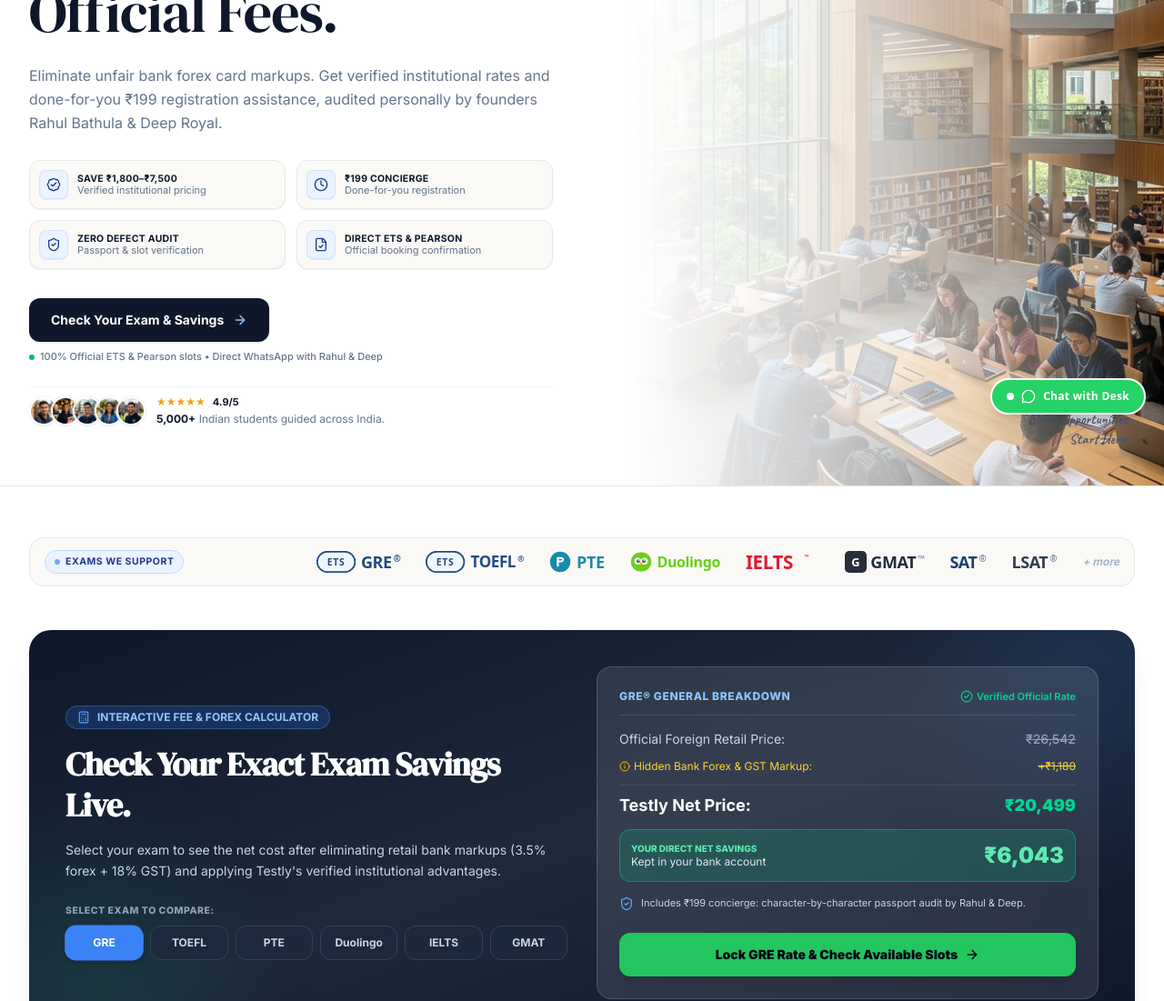
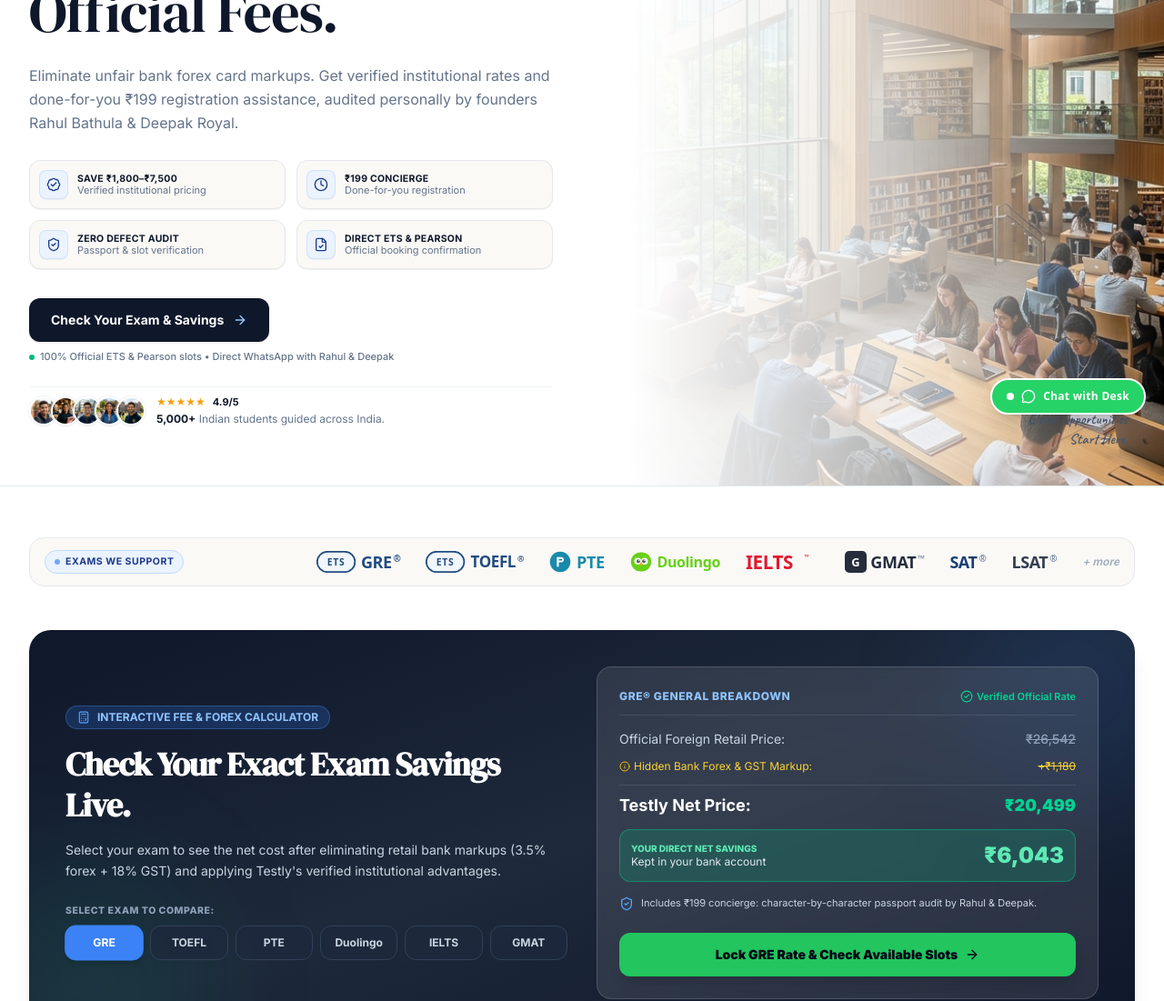
Before and after one commit to rahulbathula04/testly, a React (Vite) app: page / in a window 1280 px wide. Shown: the part 324-1425 px from the top of the page at 91% size. Built offline with nearby package versions, Linux system fonts and the light colour scheme.

Commit message:
fix(leadership): correct co-founder name to Deepak Royal across all pages, modals, and data models

```diff
--- a/src/components/BrandValues.jsx
+++ b/src/components/BrandValues.jsx
@@ -18,7 +18,7 @@
     icon: Headphones,
     title: 'Human',
     subtitle: 'Real Support',
-    description: 'Direct WhatsApp and desk support from founders Rahul Bathula & Deep Royal in Hyderabad—never automated bots.'
+    description: 'Direct WhatsApp and desk support from founders Rahul Bathula & Deepak Royal in Hyderabad—never automated bots.'
   },
   {
     icon: Zap,
--- a/src/components/ExitIntentModal.jsx
+++ b/src/components/ExitIntentModal.jsx
@@ -58,7 +58,7 @@
   };
 
   const waHoldUrl = `https://wa.me/919347379041?text=${encodeURIComponent(
-    'Hi Rahul & Deep! Please hold today’s institutional exam discount rate for me before quota resets.'
+    'Hi Rahul & Deepak! Please hold today’s institutional exam discount rate for me before quota resets.'
   )}`;
 
   return (
--- a/src/components/Hero.jsx
+++ b/src/components/Hero.jsx
@@ -85,7 +85,7 @@
 
           {/* Subheading */}
           <p className="text-[13.5px] xs:text-[14.5px] sm:text-[16px] text-[#64748B] font-normal leading-relaxed">
-            Eliminate unfair bank forex card markups. Get verified institutional rates and done-for-you ₹199 registration assistance, audited personally by founders Rahul Bathula & Deep Royal.
+            Eliminate unfair bank forex card markups. Get verified institutional rates and done-for-you ₹199 registration assistance, audited personally by founders Rahul Bathula & Deepak Royal.
           </p>
 
           {/* 4 Value Pillars — Compact 2x2 on all screens */}
@@ -117,7 +117,7 @@
             </button>
             <p className="text-[10.5px] sm:text-[11px] text-[#64748B] font-medium flex items-center gap-1.5">
               <span className="w-1.5 h-1.5 rounded-full bg-emerald-500 shrink-0" />
-              <span>100% Official ETS & Pearson slots • Direct WhatsApp with Rahul & Deep</span>
+              <span>100% Official ETS & Pearson slots • Direct WhatsApp with Rahul & Deepak</span>
             </p>
           </div>
 
--- a/src/components/LeadCaptureModal.jsx
+++ b/src/components/LeadCaptureModal.jsx
@@ -225,7 +225,7 @@
               {/* Reassurance Guarantee with Founders */}
               <div className="bg-slate-50 border border-slate-200/80 rounded-xl p-2.5 text-[11px] text-slate-600 flex items-center gap-2">
                 <Lock className="w-3.5 h-3.5 text-emerald-600 shrink-0" />
-                <span>Audited directly by founders Rahul & Deep. Zero advance payment needed now.</span>
+                <span>Audited directly by founders Rahul & Deepak. Zero advance payment needed now.</span>
               </div>
 
               {/* Primary Submit Button */}
@@ -246,7 +246,7 @@
                   className="inline-flex items-center gap-1.5 text-xs font-bold text-[#128C7E] hover:text-[#075E54] transition-colors"
                 >
                   <MessageCircle className="w-3.5 h-3.5" />
-                  <span>Prefer WhatsApp? Chat directly with Rahul & Deep →</span>
+                  <span>Prefer WhatsApp? Chat directly with Rahul & Deepak →</span>
                 </a>
               </div>
 
@@ -275,7 +275,7 @@
                   Booking Request Received!
                 </h4>
                 <p className="text-xs text-slate-600 font-medium">
-                  Founders <strong>Rahul Bathula</strong> or <strong>Deep Royal</strong> are reviewing test slot availability for <strong>{exam}</strong>.
+                  Founders <strong>Rahul Bathula</strong> or <strong>Deepak Royal</strong> are reviewing test slot availability for <strong>{exam}</strong>.
                 </p>
               </div>
 
@@ -292,13 +292,13 @@
               </div>
 
               <a
-                href={`https://wa.me/919347379041?text=${encodeURIComponent(`Hi Rahul & Deep! I just submitted my booking request for ${exam} (${name}). Please share available test slots.`)}`}
+                href={`https://wa.me/919347379041?text=${encodeURIComponent(`Hi Rahul & Deepak! I just submitted my booking request for ${exam} (${name}). Please share available test slots.`)}`}
                 target="_blank"
                 rel="noopener noreferrer"
                 className="w-full bg-[#25D366] hover:bg-[#128C7E] text-white font-bold text-xs py-3 px-4 rounded-xl flex items-center justify-center gap-2 shadow-md transition-all cursor-pointer"
               >
                 <MessageCircle className="w-4 h-4" />
-                <span>Open WhatsApp with Rahul & Deep</span>
+                <span>Open WhatsApp with Rahul & Deepak</span>
               </a>
             </div>
           )}
--- a/src/components/PriceProof.jsx
+++ b/src/components/PriceProof.jsx
@@ -222,7 +222,7 @@
                 {/* ₹199 Concierge Guarantee */}
                 <div className="pt-1 text-[11px] text-slate-300 flex items-center gap-2">
                   <ShieldCheck className="w-4 h-4 text-blue-400 shrink-0" />
-                  <span>Includes ₹199 concierge: character-by-character passport audit by Rahul & Deep.</span>
+                  <span>Includes ₹199 concierge: character-by-character passport audit by Rahul & Deepak.</span>
                 </div>
               </div>
 
@@ -390,7 +390,7 @@
                 Direct Founder Audit
               </h4>
               <p className="text-[11px] text-[#64748B] font-normal mt-0.5 leading-snug">
-                Verified by Rahul & Deep
+                Verified by Rahul & Deepak
               </p>
             </div>
           </div>
--- a/src/components/WhatsAppWidget.jsx
+++ b/src/components/WhatsAppWidget.jsx
@@ -28,7 +28,7 @@
                 <MessageCircle className="w-4 h-4" />
               </div>
               <div>
-                <h4 className="text-xs font-black text-slate-900">Rahul & Deep (Founders)</h4>
+                <h4 className="text-xs font-black text-slate-900">Rahul & Deepak (Founders)</h4>
                 <span className="text-[10px] text-emerald-700 font-bold flex items-center gap-1">
                   <span className="w-1.5 h-1.5 rounded-full bg-emerald-500 animate-pulse" />
                   Online • Avg reply: 2 mins
@@ -44,7 +44,7 @@
           </div>
 
           <p className="text-xs text-slate-600 leading-relaxed font-medium">
-            Chat directly with founders Rahul Bathula & Deep Royal in Hyderabad for instant exam fee savings & slot reservations:
+            Chat directly with founders Rahul Bathula & Deepak Royal in Hyderabad for instant exam fee savings & slot reservations:
           </p>
 
           {/* Quick 1-tap prompts */}
--- a/src/data/seo/professionalsData.js
+++ b/src/data/seo/professionalsData.js
@@ -2,7 +2,7 @@
  * TESTLY E-E-A-T PROFESSIONALS & FOUNDING LEADERSHIP
  * Testly is founded and operated strictly by 2 dedicated professionals:
  * 1. Rahul Bathula — Founder & Chief Exam Strategist
- * 2. Deep Royal — Co-Founder & Head of Operations
+ * 2. Deepak Royal — Co-Founder & Head of Operations
  *
  * Every candidate booking and passport audit is handled personally by them.
  */
@@ -24,7 +24,7 @@
 
   deep_royal: {
     id: 'deep_royal',
-    name: 'Deep Royal',
+    name: 'Deepak Royal',
     role: 'Co-Founder & Head of Operations',
     credentials: 'Co-Founder, 6+ Years Exam Logistics & Verification',
     experience: '6+ Years',
@@ -41,7 +41,7 @@
 export function getProfessionalById(id) {
   if (!id) return PROFESSIONALS.rahul_bathula;
   const key = id.toLowerCase();
-  if (key === 'deep_royal' || key.includes('deep') || key.includes('royal')) {
+  if (key === 'deep_royal' || key === 'deepak_royal' || key.includes('deep') || key.includes('royal')) {
     return PROFESSIONALS.deep_royal;
   }
   return PROFESSIONALS[key] || PROFESSIONALS.rahul_bathula;
--- a/src/pages/FounderPage.jsx
+++ b/src/pages/FounderPage.jsx
@@ -240,7 +240,7 @@
                   </div>
                 </div>
                 <div>
-                  <div className="text-sm font-bold text-[#0F172A]">Rahul Bathula & Deep Royal</div>
+                  <div className="text-sm font-bold text-[#0F172A]">Rahul Bathula & Deepak Royal</div>
                   <div className="text-xs text-[#64748B]">Founders & Registration Specialists, Testly</div>
                 </div>
               </div>
@@ -254,13 +254,13 @@
                   <ArrowRight className="w-3.5 h-3.5 text-blue-400" />
                 </button>
                 <a
-                  href="https://wa.me/919347379041?text=Hi%20Rahul%20%26%20Deep,%20I%20read%20your%20story%20on%20Testly%20and%20wanted%20to%20connect."
+                  href="https://wa.me/919347379041?text=Hi%20Rahul%20%26%20Deepak,%20I%20read%20your%20story%20on%20Testly%20and%20wanted%20to%20connect."
                   target="_blank"
                   rel="noopener noreferrer"
                   className="inline-flex items-center justify-center gap-1.5 px-3.5 py-2.5 rounded-xl bg-[#25D366]/10 hover:bg-[#25D366]/20 text-[#128C7E] font-bold text-xs sm:text-sm transition-colors min-h-[44px]"
                 >
                   <MessageCircle className="w-4 h-4 text-[#25D366]" />
-                  <span>WhatsApp Rahul & Deep</span>
+                  <span>WhatsApp Rahul & Deepak</span>
                 </a>
               </div>
             </div>
@@ -606,13 +606,13 @@
                   Only two professionals. Absolute founder accountability.
                 </h2>
                 <p className="text-sm sm:text-base text-[#64748B] leading-relaxed">
-                  Testly is not an anonymous enterprise or an outsourced customer support agency. It is founded and operated strictly by two dedicated specialists: <strong>Rahul Bathula</strong> (Founder & Chief Exam Strategist) and <strong>Deep Royal</strong> (Co-Founder & Head of Operations).
+                  Testly is not an anonymous enterprise or an outsourced customer support agency. It is founded and operated strictly by two dedicated specialists: <strong>Rahul Bathula</strong> (Founder & Chief Exam Strategist) and <strong>Deepak Royal</strong> (Co-Founder & Head of Operations).
                 </p>
                 <p className="text-sm sm:text-base text-[#64748B] leading-relaxed">
                   We are based in the Madhapur Hitech City corridor of Hyderabad. Between the two of us, we monitor daily ETS portal changes, Prometric and Pearson venue schedules, emergency slot drops, and passport compliance.
                 </p>
                 <p className="text-sm sm:text-base text-[#0F172A] font-semibold leading-relaxed">
-                  When you submit your registration request on Testly, no interns or call center reps touch your profile. Rahul and Deep verify your data character-by-character, execute the booking, and send your official confirmation docket.
+                  When you submit your registration request on Testly, no interns or call center reps touch your profile. Rahul and Deepak verify your data character-by-character, execute the booking, and send your official confirmation docket.
                 </p>
               </div>
 
@@ -620,7 +620,7 @@
                 <div className="bg-[#FAF9F6] border border-[#E5E7EB] rounded-2xl p-4 text-center">
                   <Award className="w-6 h-6 text-[#1E3A8A] mx-auto mb-2" />
                   <div className="text-sm font-bold text-[#0F172A]">2 Founders</div>
-                  <div className="text-xs text-[#64748B] mt-1">Rahul Bathula & Deep Royal</div>
+                  <div className="text-xs text-[#64748B] mt-1">Rahul Bathula & Deepak Royal</div>
                 </div>
 
                 <div className="bg-[#FAF9F6] border border-[#E5E7EB] rounded-2xl p-4 text-center">
@@ -819,7 +819,7 @@
           </div>
         </section>
 
-        {/* ── 14. FOUNDING LEADERSHIP PROFILES (RAHUL BATHULA & DEEP ROYAL) ── */}
+        {/* ── 14. FOUNDING LEADERSHIP PROFILES (RAHUL BATHULA & DEEPAK ROYAL) ── */}
         <section className="py-16 sm:py-20 bg-[#FAF9F6] border-b border-[#E5E7EB]">
           <div className="max-w-5xl mx-auto px-4 sm:px-6 lg:px-8 space-y-10">
             <div className="max-w-3xl">
@@ -829,28 +829,25 @@
               <h2 className="text-2xl sm:text-4xl font-black text-[#0F172A] tracking-tight font-['DM_Serif_Display',Georgia,serif]">
                 Meet the Two Founders Behind Testly
               </h2>
-              <p className="mt-2 text-sm text-[#64748B] leading-relaxed">
-                We keep our leadership team small and accountable on purpose. Zero middle-men, zero outsourced contractors. Every candidate dossier is handled personally by Rahul and Deep.
+              <p className="text-sm sm:text-base text-[#64748B] mt-2">
+                Direct accountability. No anonymous coordinators, no offshore support tiers.
               </p>
             </div>
 
-            <div className="grid grid-cols-1 md:grid-cols-2 gap-8">
-
+            <div className="grid grid-cols-1 md:grid-cols-2 gap-6 lg:gap-8">
               {/* Profile 1: Rahul Bathula */}
               <div className="bg-white border border-[#E5E7EB] rounded-3xl p-6 sm:p-8 shadow-sm flex flex-col justify-between space-y-6">
                 <div className="space-y-4">
                   <div className="flex items-center gap-4">
-                    <div className="w-20 h-20 sm:w-24 sm:h-24 rounded-2xl overflow-hidden shrink-0 border-2 border-blue-200/80 shadow-md">
-                      <img
-                        src={FOUNDER_IMAGE}
-                        alt="Rahul Bathula"
-                        className="w-full h-full object-cover object-center"
-                        onError={(e) => {
-                          e.target.onerror = null;
-                          e.target.src = 'https://ui-avatars.com/api/?name=Rahul+Bathula&background=1E3A8A&color=fff&size=256';
-                        }}
-                      />
-                    </div>
+                    <img
+                      src="/assets/images/rahul-bathula-founder.jpg"
+                      alt="Rahul Bathula - Founder of Testly"
+                      className="w-20 h-20 sm:w-24 sm:h-24 rounded-2xl object-cover object-top border-2 border-blue-200/80 shadow-md shrink-0"
+                      onError={(e) => {
+                        e.target.onerror = null;
+                        e.target.src = 'https://ui-avatars.com/api/?name=Rahul+Bathula&background=1E3A8A&color=fff&size=128';
+                      }}
+                    />
                     <div>
                       <div className="inline-flex items-center gap-1.5 px-2.5 py-0.5 rounded-full bg-[#EBF3FF] text-[#1E3A8A] text-[10px] font-bold">
                         <Award className="w-3 h-3" />
@@ -866,24 +863,33 @@
                   </div>
 
                   <p className="text-xs sm:text-sm text-[#64748B] leading-relaxed">
-                    Computer Engineering background. Specializes in candidate administrative advocacy, zero-defect passport validation, and institutional voucher economics. Built Testly to eliminate the hidden markups and bureaucratic anxiety Indian students face when booking high-stakes tests.
+                    7+ years in international test advisory, voucher systems, and compliance architecture. Personally pioneered Testly's zero-defect booking framework after witnessing hundreds of students lose non-refundable exam fees to subtle passport discrepancies.
                   </p>
 
                   <div className="text-xs font-semibold text-[#0F172A] space-y-1 pt-2 border-t border-[#E5E7EB]">
                     <div className="text-[10px] uppercase font-bold text-[#64748B]">Core Focus:</div>
-                    <div>GRE, TOEFL, GMAT, Legal Agency Compliance</div>
+                    <div>GRE, TOEFL, GMAT, Identification & Name Verification</div>
                   </div>
                 </div>
 
                 <div className="pt-4 border-t border-[#E5E7EB] flex flex-wrap items-center gap-2.5">
                   <a
-                    href="https://wa.me/919347379041?text=Hi%20Rahul,%20I'd%20like%20to%20connect%20with%20you%20regarding%20Testly."
+                    href="https://wa.me/919347379041?text=Hi%20Rahul,%20I'd%20like%20to%20connect%20with%20you%20regarding%20Testly%20registration."
                     target="_blank"
                     rel="noopener noreferrer"
                     className="inline-flex items-center gap-1.5 bg-[#25D366] hover:bg-[#20ba5a] text-white text-xs font-bold px-3.5 py-2 rounded-xl transition-all shadow-xs"
                   >
                     <MessageCircle className="w-3.5 h-3.5" />
                     <span>WhatsApp Rahul</span>
+                  </a>
+                  <a
+                    href="https://www.linkedin.com/in/rahul-bathula"
+                    target="_blank"
+                    rel="noopener noreferrer"
+                    className="inline-flex items-center gap-1 bg-[#FAF9F6] hover:bg-[#EBF3FF] text-[#0F172A] border border-[#E5E7EB] text-xs font-bold px-3 py-2 rounded-xl transition-all"
+                  >
+                    <span>LinkedIn Profile</span>
+                    <ExternalLink className="w-3 h-3 text-[#1E3A8A]" />
                   </a>
                   <a
                     href="tel:+919347379041"
@@ -895,7 +901,7 @@
                 </div>
               </div>
 
-              {/* Profile 2: Deep Royal */}
+              {/* Profile 2: Deepak Royal */}
               <div className="bg-white border border-[#E5E7EB] rounded-3xl p-6 sm:p-8 shadow-sm flex flex-col justify-between space-y-6">
                 <div className="space-y-4">
                   <div className="flex items-center gap-4">
@@ -908,7 +914,7 @@
                         <span>CO-FOUNDER</span>
                       </div>
                       <h3 className="text-xl sm:text-2xl font-black text-[#0F172A] font-['DM_Serif_Display',Georgia,serif] mt-1">
-                        Deep Royal
+                        Deepak Royal
                       </h3>
                       <p className="text-xs font-bold text-[#1E3A8A]">
                         Co-Founder & Head of Operations
@@ -928,13 +934,13 @@
 
                 <div className="pt-4 border-t border-[#E5E7EB] flex flex-wrap items-center gap-2.5">
                   <a
-                    href="https://wa.me/919347379041?text=Hi%20Deep,%20I'd%20like%20to%20connect%20with%20you%20regarding%20Testly%20operations."
+                    href="https://wa.me/919347379041?text=Hi%20Deepak,%20I'd%20like%20to%20connect%20with%20you%20regarding%20Testly%20operations."
                     target="_blank"
                     rel="noopener noreferrer"
                     className="inline-flex items-center gap-1.5 bg-[#25D366] hover:bg-[#20ba5a] text-white text-xs font-bold px-3.5 py-2 rounded-xl transition-all shadow-xs"
                   >
                     <MessageCircle className="w-3.5 h-3.5" />
-                    <span>WhatsApp Deep</span>
+                    <span>WhatsApp Deepak</span>
                   </a>
                   <a
                     href="tel:+919347379041"
--- a/src/pages/ProfessionalsPage.jsx
+++ b/src/pages/ProfessionalsPage.jsx
@@ -32,7 +32,7 @@
     image: '/assets/images/rahul-bathula-founder.jpg'
   },
   {
-    name: 'Deep Royal',
+    name: 'Deepak Royal',
     role: 'Co-Founder & Head of Operations',
     experience: '6+ Years Exam Logistics & Verification',
     exams: ['PTE Academic', 'IELTS Academic & General', 'Pearson VUE & Prometric Logistics'],
@@ -55,7 +55,7 @@
     if (metaDesc) {
       metaDesc.setAttribute(
         'content',
-        'Meet the two founders behind Testly: Rahul Bathula (Founder) and Deep Royal (Co-Founder). No outsourced staff or call centers—every exam registration is audited and executed personally by the founders.'
+        'Meet the two founders behind Testly: Rahul Bathula (Founder) and Deepak Royal (Co-Founder). No outsourced staff or call centers—every exam registration is audited and executed personally by the founders.'
       );
     }
     window.scrollTo(0, 0);
@@ -95,7 +95,7 @@
               </h1>
 
               <p className="text-base sm:text-lg text-slate-600 font-medium leading-relaxed">
-                Testly is not an anonymous automated website or an outsourced call center. We are intentionally run by our two dedicated founders — <strong>Rahul Bathula</strong> and <strong>Deep Royal</strong>. Every single candidate is audited and registered directly by them.
+                Testly is not an anonymous automated website or an outsourced call center. We are intentionally run by our two dedicated founders — <strong>Rahul Bathula</strong> and <strong>Deepak Royal</strong>. Every single candidate is audited and registered directly by them.
               </p>
             </div>
 
@@ -131,7 +131,7 @@
             <div className="max-w-2xl">
               <span className="text-xs font-bold uppercase tracking-wider text-slate-500">Direct Accountability</span>
               <h2 className="text-2xl sm:text-3xl font-black text-slate-900 tracking-tight mt-1">
-                Meet Rahul & Deep
+                Meet Rahul & Deepak
               </h2>
               <p className="text-sm text-slate-600 font-medium mt-1">
                 Zero middle-men. When you register with Testly, your booking is personally handled by our founders in Hyderabad.
@@ -234,7 +234,7 @@
                 The Testly Founder Doctrine
               </h2>
               <p className="text-sm text-slate-600 font-medium mt-1">
-                How Rahul and Deep protect candidates before they spend ₹20,000+ on foreign testing fees.
+                How Rahul and Deepak protect candidates before they spend ₹20,000+ on foreign testing fees.
               </p>
             </div>
 
@@ -265,7 +265,7 @@
                 </div>
                 <h3 className="text-base font-bold text-slate-900">Direct WhatsApp Helpline</h3>
                 <p className="text-xs text-slate-600 leading-relaxed">
-                  No automated chatbots running in circles. When you reach out to Testly, you speak directly with Rahul and Deep who understand local test centers and university intake deadlines.
+                  No automated chatbots running in circles. When you reach out to Testly, you speak directly with Rahul and Deepak who understand local test centers and university intake deadlines.
                 </p>
               </div>
             </div>
@@ -279,7 +279,7 @@
               Ready to Book Your Exam with Founder Guidance?
             </h2>
             <p className="text-base text-slate-600 font-medium max-w-xl mx-auto">
-              Save up to ₹7,500 on your test voucher while having your registration verified directly by Rahul Bathula and Deep Royal.
+              Save up to ₹7,500 on your test voucher while having your registration verified directly by Rahul Bathula and Deepak Royal.
             </p>
             <div className="flex flex-wrap items-center justify-center gap-4">
               <button
@@ -290,13 +290,13 @@
                 <ArrowRight className="w-4 h-4" />
               </button>
               <a
-                href="https://wa.me/919347379041?text=Hi%20Rahul%20%26%20Deep%2C%20I%20would%20like%20to%20speak%20with%20you%20regarding%20my%20exam%20registration."
+                href="https://wa.me/919347379041?text=Hi%20Rahul%20%26%20Deepak%2C%20I%20would%20like%20to%20speak%20with%20you%20regarding%20my%20exam%20registration."
                 target="_blank"
                 rel="noopener noreferrer"
                 className="bg-emerald-600 hover:bg-emerald-700 text-white font-bold px-6 py-3.5 rounded-xl text-sm transition-colors shadow-sm flex items-center gap-2"
               >
                 <MessageCircle className="w-4 h-4" />
-                <span>Chat with Rahul & Deep on WhatsApp</span>
+                <span>Chat with Rahul & Deepak on WhatsApp</span>
               </a>
             </div>
           </div>
```
